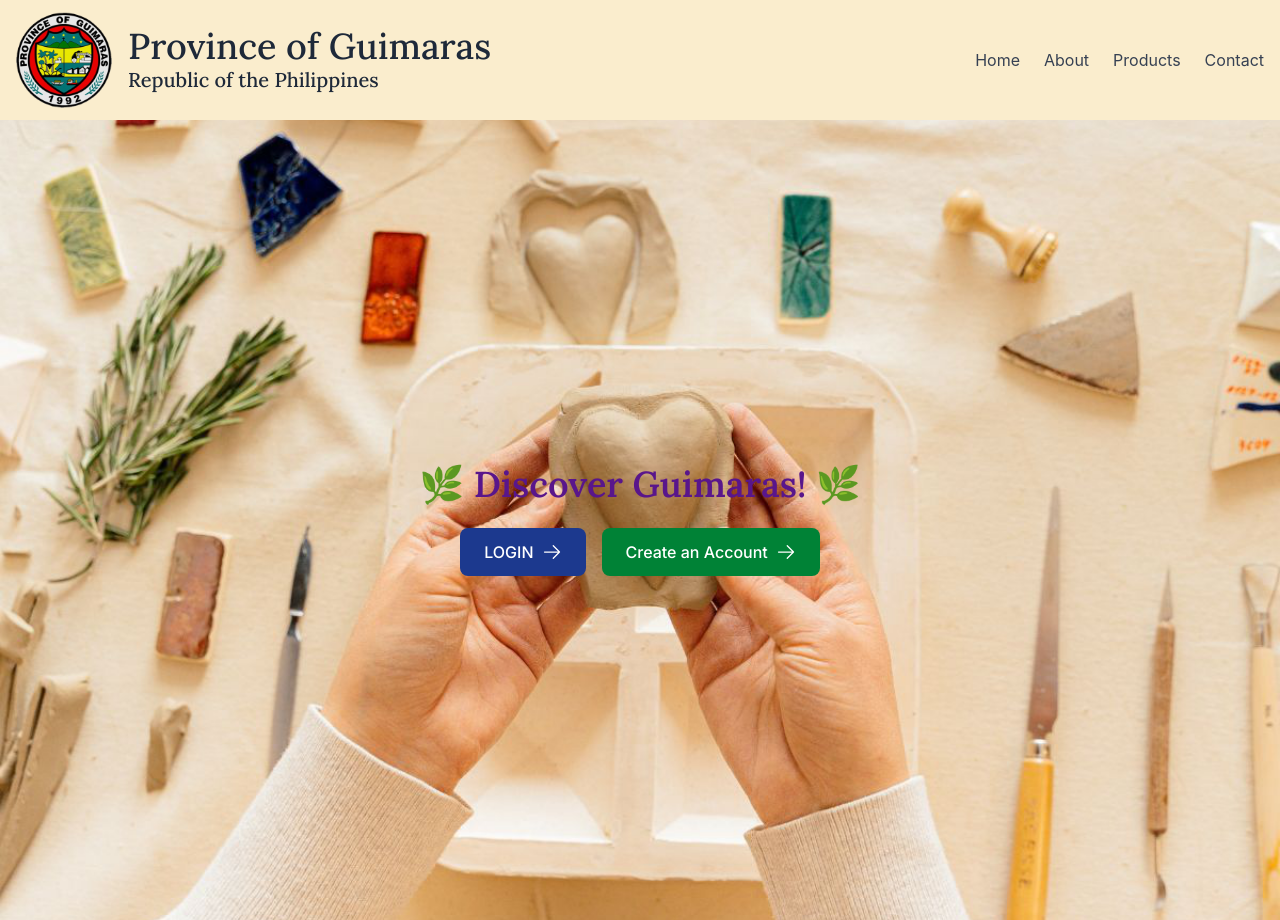
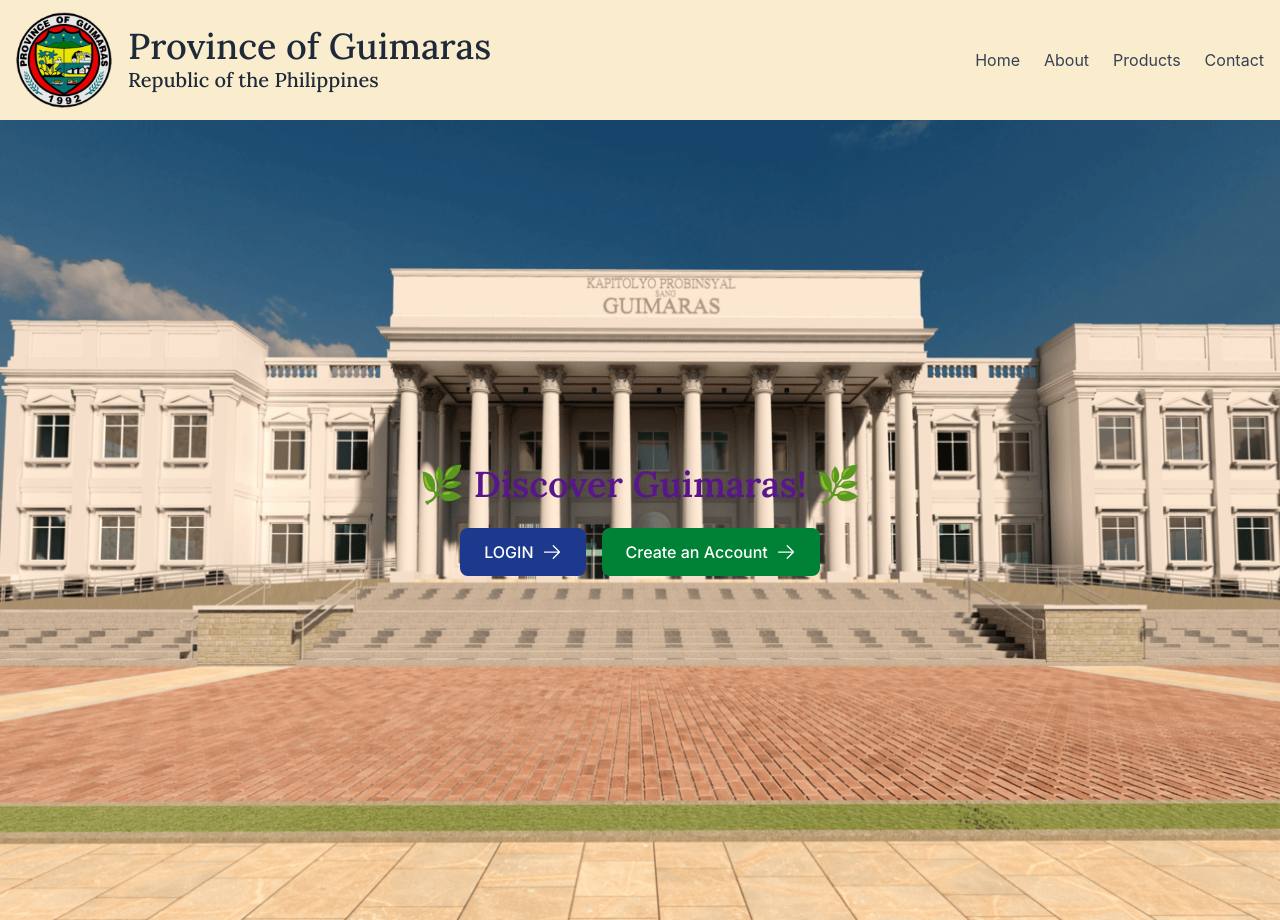
Before and after one commit to iezll1106/my_project, a Next.js app: page / in a window 1280 px wide. Built offline with nearby package versions, Linux system fonts and the light colour scheme; a web font is replaced by a local one.

Commit message:
edit image

```diff
--- a/app/page.tsx
+++ b/app/page.tsx
@@ -16,7 +16,7 @@
     <main className={`${inter.className} relative h-screen w-full overflow-hidden`}>
         {/* Full-Screen Hero Image */}
         <Image
-          src="/handmade3.png"
+          src="/pgg_center.png"
           alt="Hero Image"
           fill
           priority
```
Also changed, not shown: public/pgg_center.png (added).
